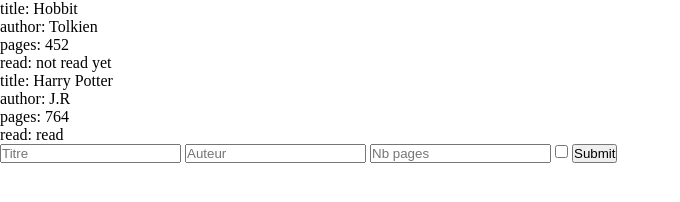
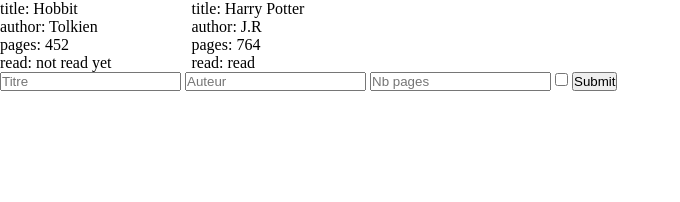
Before and after one commit to AxlMrt/library, a plain HTML site: page index.html in a window 1280 px wide. Shown: the whole page, without its empty margins (0-680 px from the left). Drawn offline with Linux system fonts and the light colour scheme.

Commit message:
Create div container for each book, display their infos in paragraph, make css to separate the divs

```diff
--- a/index.html
+++ b/index.html
@@ -11,7 +11,7 @@
     <title>Library</title>
 </head>
 <body>
-    <div class="displayBook"></div>
+    <div class="display"></div>
 
   <form id="makeBook">
     <input type="text" name="titre" id="titre" placeholder="Titre">
--- a/index.js
+++ b/index.js
@@ -3,7 +3,7 @@
 const bookPage = document.getElementById("pages").value;
 
 const submitBtn = document.querySelector(".submit"); */
-const displayBooks = document.querySelector(".displayBook");
+const display = document.querySelector(".display");
 
 let myLibrary = [];
 
@@ -33,14 +33,18 @@
 function displayBook(){
     //For each books in myLibrary
     myLibrary.forEach(books => {
+        //create div for each book
+        const card = document.createElement("div");
+        card.classList.add("bookDisplay");
+        display.append(card);
         //for each infos of the books
         for (let bookInfos in books){
             //display the books infos
             console.log(`${bookInfos}: ${books[bookInfos]}`);
 
-            const card = document.createElement("p");
-            card.textContent += `${bookInfos}: ${books[bookInfos]}`;
-            displayBooks.appendChild(card);
+            const para = document.createElement("p");
+            para.textContent += `${bookInfos}: ${books[bookInfos]}`;
+            card.appendChild(para);
         }
     })
 }
--- a/style.css
+++ b/style.css
@@ -3,3 +3,9 @@
     padding: 0;
     box-sizing: border-box;
 }
+
+.display{
+    display: flex;
+    gap: 5em;
+
+}
```
